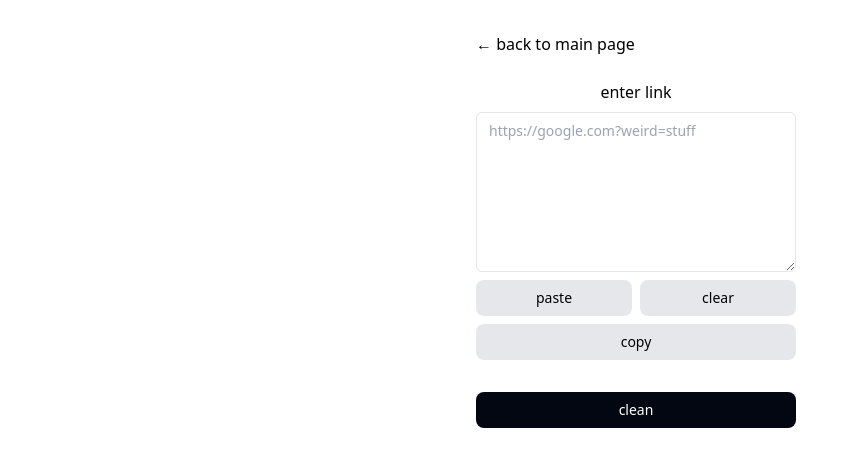
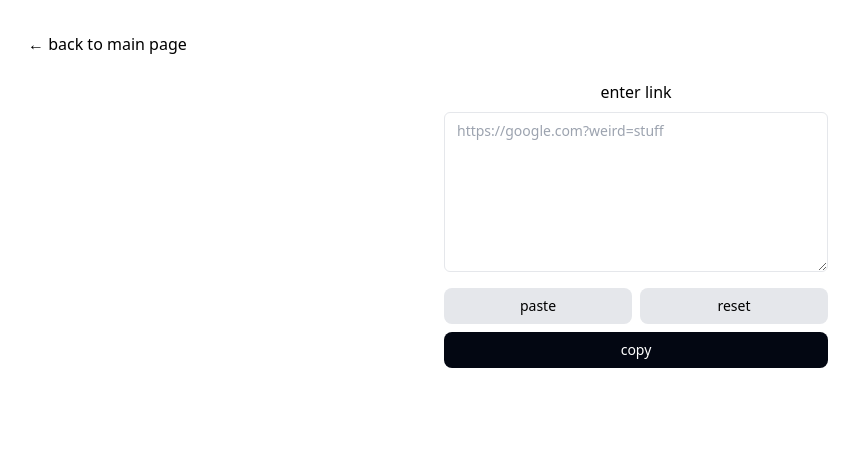
Before and after one commit to afrieirham/tools, a Next.js app: page /url-cleaner in a window 1280 px wide. Shown: the top 466 px of the page, without its empty margins (4-863 px from the left). Built offline with nearby package versions, Linux system fonts and the light colour scheme.

Commit message:
add feature to toggle search params to include

```diff
--- a/src/pages/url-cleaner.tsx
+++ b/src/pages/url-cleaner.tsx
@@ -2,43 +2,117 @@ import React, { useState } from "react";
 
 import { isValidUrl } from "@/utils";
 
+type Param = {
+  id: string;
+  key: string;
+  value: string;
+  show: boolean;
+};
+
 function UrlCleaner() {
+  const [baseUrl, setBaseUrl] = useState("");
   const [input, setInput] = useState("");
+  const [params, setParams] = useState<Param[]>([]);
+
   const [copyText, setCopyText] = useState("copy");
 
-  const onCleanUrl = (e: React.FormEvent<HTMLFormElement>) => {
-    e.preventDefault();
+  const onInputChange = (e: React.ChangeEvent<HTMLTextAreaElement>) => {
+    // set input value
+    const value = e.target.value;
+    setInput(value);
 
-    if (!isValidUrl(input)) {
-      alert("Not valid url");
+    if (!isValidUrl(value)) {
       return;
     }
 
-    const url = new URL(input);
-    const cleanUrl = url.protocol + "//" + url.hostname + url.pathname;
-    setInput(cleanUrl);
+    const url = new URL(value);
+
+    // convert searchParams to paramsArray
+    const paramsArray = url.search
+      .replace("?", "")
+      .split("&")
+      .map((str) => {
+        const [key, value] = str.split("=");
+        return {
+          id: str,
+          key,
+          value,
+          show: true,
+        };
+      });
+
+    setBaseUrl(url.origin);
+    setParams(paramsArray);
+  };
+
+  const onChangeShow = (id: string) => {
+    // toggle checkbox
+    const newParams = params.map((p) => {
+      if (p.id === id) {
+        return {
+          ...p,
+          show: !p.show,
+        };
+      }
+      return p;
+    });
+    setParams(newParams);
+
+    // update textarea
+    const shownParams = newParams.filter(({ show }) => show);
+    if (shownParams.length === 0) {
+      setInput(baseUrl);
+      return;
+    }
+
+    const stringParams = shownParams
+      .map(({ key, value }) => `${key}=${value}`)
+      .join("&");
+
+    setInput(`${baseUrl}/?${stringParams}`);
   };
 
   return (
-    <div className="flex flex-col items-center w-full max-w-sm p-8 mx-auto">
+    <div className="flex flex-col items-center w-full p-8 ">
       <div className="self-start">
         <a href="/" className="hover:underline">
           ← back to main page
         </a>
       </div>
-      <form
-        onSubmit={onCleanUrl}
-        className="flex flex-col items-center w-full mt-6 space-y-2"
-      >
+      <div className="flex flex-col items-center w-full max-w-sm mx-auto mt-6 space-y-2">
         <h1 className="text-center">enter link</h1>
         <textarea
           value={input}
           placeholder="https://google.com?weird=stuff"
           required
-          onChange={(e) => setInput(e.target.value)}
-          className="min-h-40 flex w-full h-10 max-w-sm px-3 py-2 mx-auto text-sm border rounded-md border-input bg-background ring-offset-background placeholder:text-muted-foreground focus-visible:outline-none focus-visible:ring-2 focus-visible:ring-ring focus-visible:ring-offset-2 disabled:cursor-not-allowed disabled:opacity-50"
+          onChange={onInputChange}
+          className="flex w-full h-10 max-w-sm px-3 py-2 mx-auto text-sm border rounded-md min-h-40 border-input bg-background ring-offset-background placeholder:text-muted-foreground focus-visible:outline-none focus-visible:ring-2 focus-visible:ring-ring focus-visible:ring-offset-2 disabled:cursor-not-allowed disabled:opacity-50"
         />
-        <div className="flex space-x-2 w-full">
+
+        <div className="w-full">
+          {params?.map(({ id, key, value, show }) => (
+            <div key={id} className="flex items-center space-x-1 space-y-1">
+              <input
+                type="checkbox"
+                checked={show}
+                onChange={() => onChangeShow(id)}
+                className="w-4 h-4 mr-2 text-gray-600 border-gray-300 rounded focus:ring-gray-600"
+              />
+              <input
+                readOnly
+                value={key}
+                className="text-[12px] flex-1 rounded border py-1 px-2 focus-visible:outline-none focus-visible:ring-2 focus-visible:ring-ring focus-visible:ring-offset-2"
+              />
+              <input
+                readOnly
+                value={value}
+                className="text-[12px] flex-1 rounded border py-1 px-2 focus-visible:outline-none focus-visible:ring-2 focus-visible:ring-ring focus-visible:ring-offset-2"
+              />
+            </div>
+          ))}
+        </div>
+
+        <div className="flex w-full space-x-2">
           <button
             type="button"
             onClick={async () => setInput(await navigator.clipboard.readText())}
@@ -48,10 +122,14 @@ function UrlCleaner() {
           </button>
           <button
             type="button"
-            onClick={() => setInput("")}
+            onClick={() => {
+              setInput("");
+              setBaseUrl("");
+              setParams([]);
+            }}
             className="w-full max-w-sm py-2 text-sm bg-gray-200 rounded-lg hover:bg-gray-300"
           >
-            clear
+            reset
           </button>
         </div>
         <button
@@ -63,18 +141,12 @@ function UrlCleaner() {
               setCopyText("copy");
             }, 1000);
           }}
-          className="w-full max-w-sm py-2 text-sm bg-gray-200 rounded-lg hover:bg-gray-300"
+          className="w-full max-w-sm py-2 text-sm text-white rounded-lg bg-gray-950 hover:bg-gray-800"
         >
           {copyText}
         </button>
         <br />
-        <button
-          type="submit"
-          className="w-full max-w-sm py-2 text-sm text-white bg-gray-950 rounded-lg hover:bg-gray-800"
-        >
-          clean
-        </button>
-      </form>
+      </div>
     </div>
   );
 }
```
